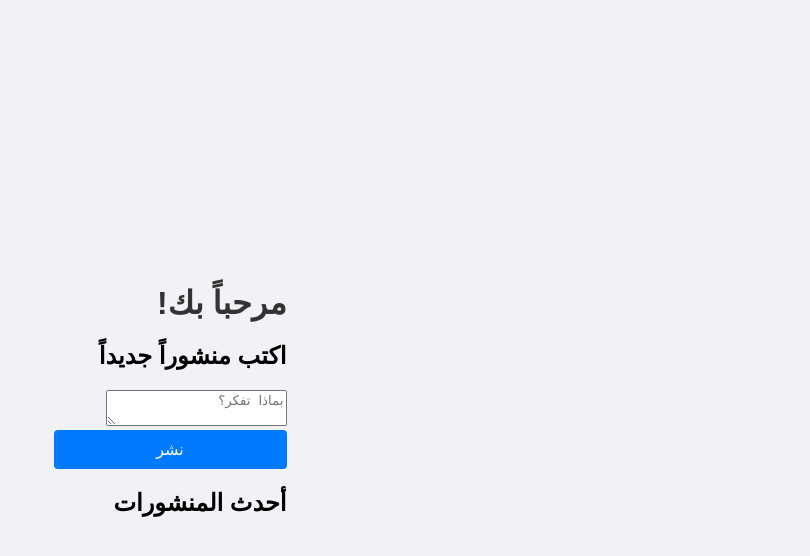
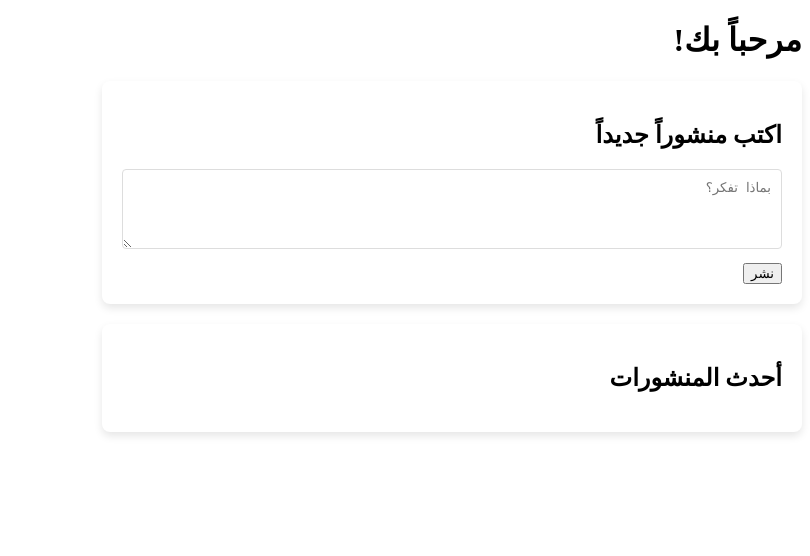
Before and after one commit to hamzaelqubba/tc101_nazelia, a plain HTML site: page home.html in a window 1280 px wide. Shown: the whole page, without its empty margins (470-1280 px from the left). Drawn offline with Linux system fonts and the light colour scheme.

Commit message:
Update style.css

```diff
--- a/style.css
+++ b/style.css
@@ -1,46 +1,36 @@
-body {
-    font-family: 'Cairo', sans-serif;
-    background-color: #f0f2f5;
-    display: flex;
-    justify-content: center;
-    align-items: center;
-    height: 100vh;
-    margin: 0;
+/* ... (التنسيقات السابقة) ... */
+
+/* تنسيقات الصفحة الرئيسية */
+.main-container {
+    width: 80%;
+    max-width: 700px;
 }
-.container {
-    display: flex;
-    gap: 40px;
-}
-.form-container {
+.post-form-container, .posts-container {
     background: #fff;
-    padding: 30px;
+    padding: 20px;
     border-radius: 8px;
     box-shadow: 0 4px 8px rgba(0,0,0,0.1);
-    width: 300px;
-    text-align: center;
-}
-h1 {
-    color: #333;
     margin-bottom: 20px;
 }
-input {
+textarea {
     width: 100%;
     padding: 10px;
-    margin-bottom: 15px;
     border: 1px solid #ddd;
     border-radius: 4px;
-    box-sizing: border-box; /* To include padding in width */
+    min-height: 80px;
+    margin-bottom: 10px;
+    box-sizing: border-box;
 }
-button {
-    width: 100%;
-    padding: 10px;
-    border: none;
-    border-radius: 4px;
-    background-color: #007bff;
-    color: white;
-    font-size: 16px;
-    cursor: pointer;
+.post {
+    border: 1px solid #eee;
+    padding: 15px;
+    margin-top: 15px;
+    border-radius: 6px;
 }
-button:hover {
-    background-color: #0056b3;
+.post-author {
+    font-weight: bold;
+    color: #007bff;
 }
+.post-content {
+    margin-top: 5px;
+}
```
